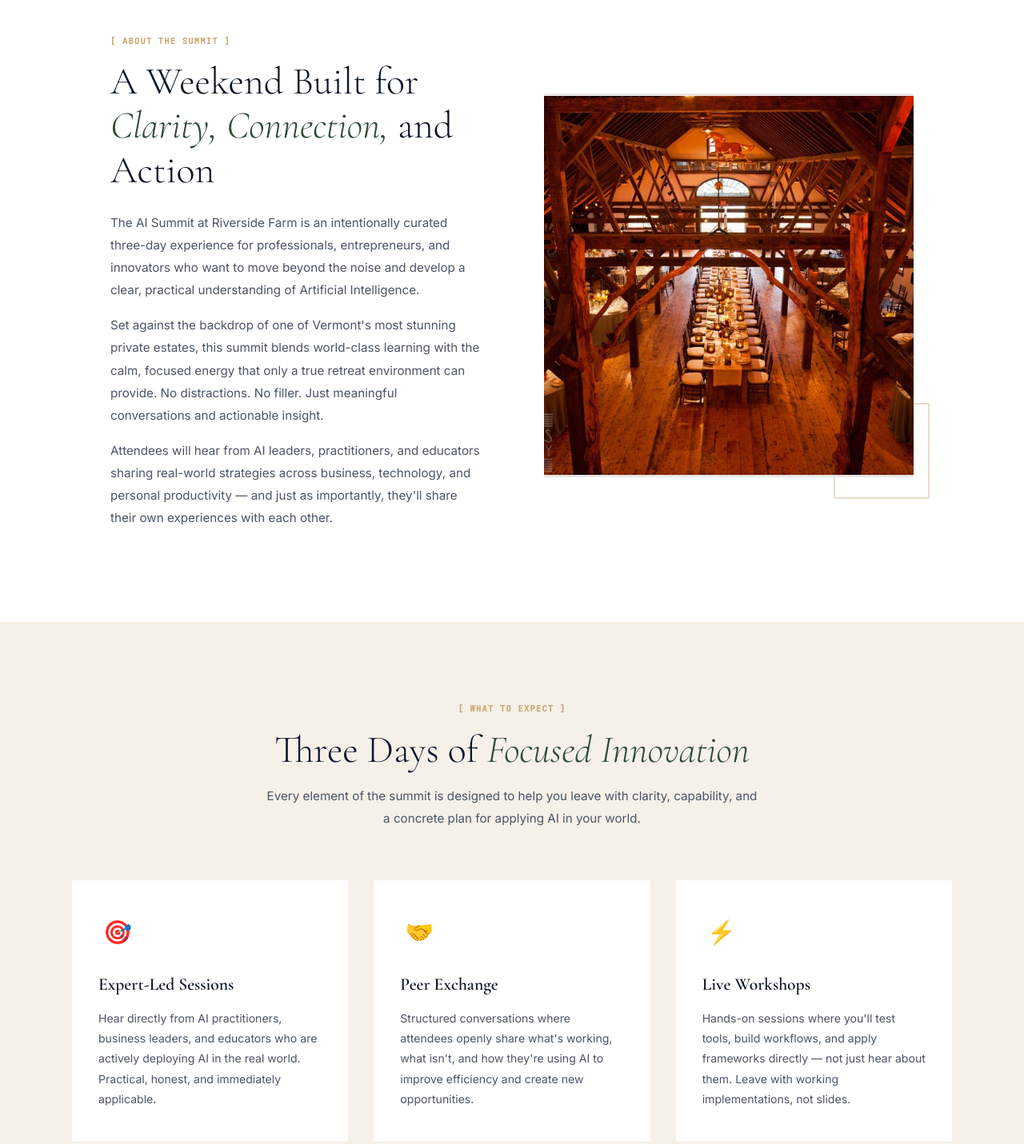
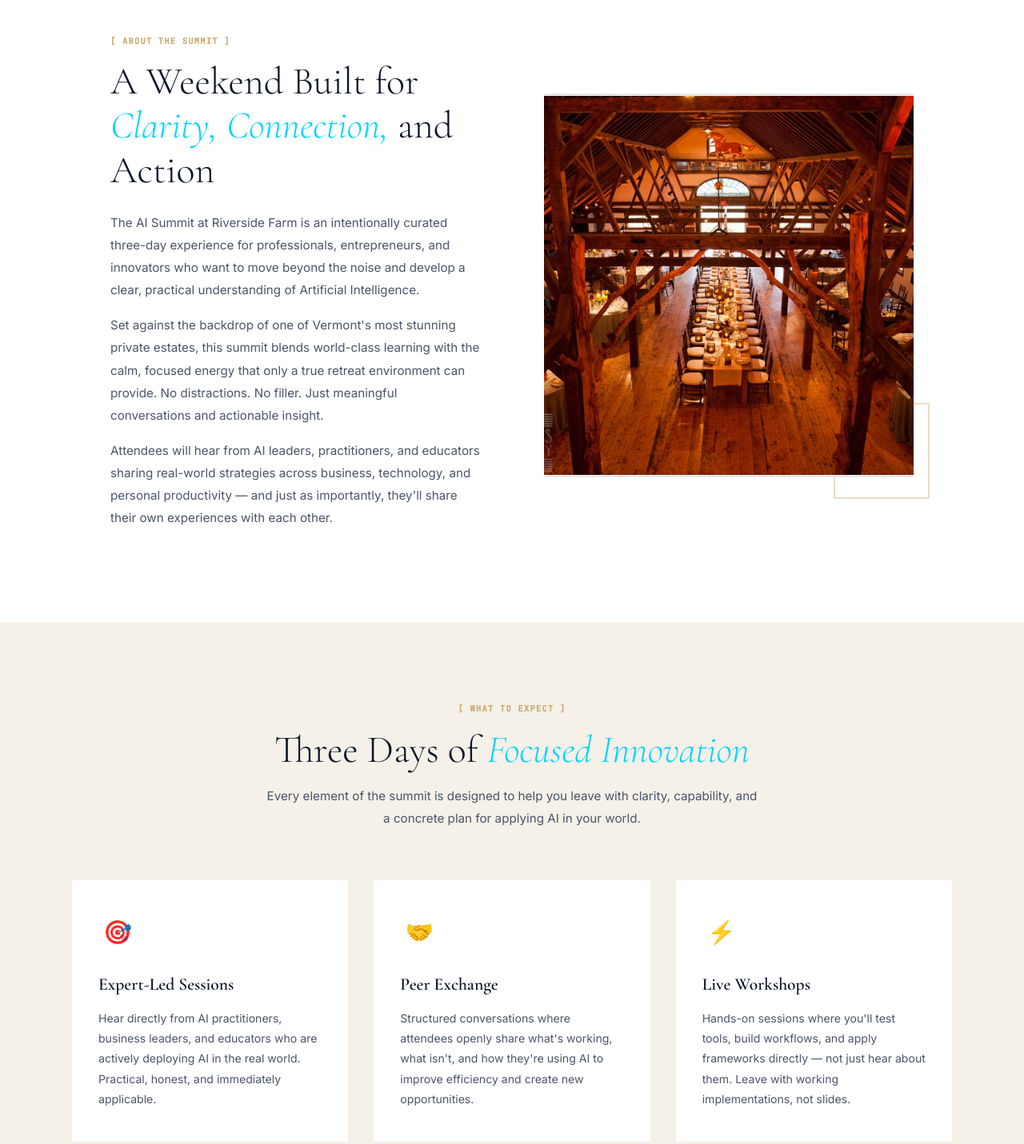
Before and after one commit to bradleyparnell/riversidefarm, a website: page ai-summit/index.html in a window 1280 px wide. Shown: the part 940-2371 px from the top of the page at 80% size. Drawn offline with nearby package versions, Linux system fonts and the light colour scheme.

Commit message:
Fix low-contrast green italic text -> bright cyan

```diff
--- a/ai-summit/index.html
+++ b/ai-summit/index.html
@@ -439,7 +439,7 @@
       color: var(--navy);
       margin-bottom: 24px;
     }
-    .about-text h2 em { font-style: italic; color: var(--green); }
+    .about-text h2 em { font-style: italic; color: var(--cyan); }
     .about-text p {
       font-size: 0.95rem;
       color: #4a5568;
@@ -492,7 +492,7 @@
       color: var(--navy);
       line-height: 1.15;
     }
-    .section-header h2 em { font-style: italic; color: var(--green); }
+    .section-header h2 em { font-style: italic; color: var(--cyan); }
     .section-header p {
       max-width: 620px;
       margin: 16px auto 0;
@@ -630,7 +630,7 @@
       line-height: 1.2;
       margin-bottom: 20px;
     }
-    .playbook-text h2 em { font-style: italic; color: var(--green); }
+    .playbook-text h2 em { font-style: italic; color: var(--cyan); }
     .playbook-text p {
       font-size: 0.95rem;
       color: #4a5568;
```
